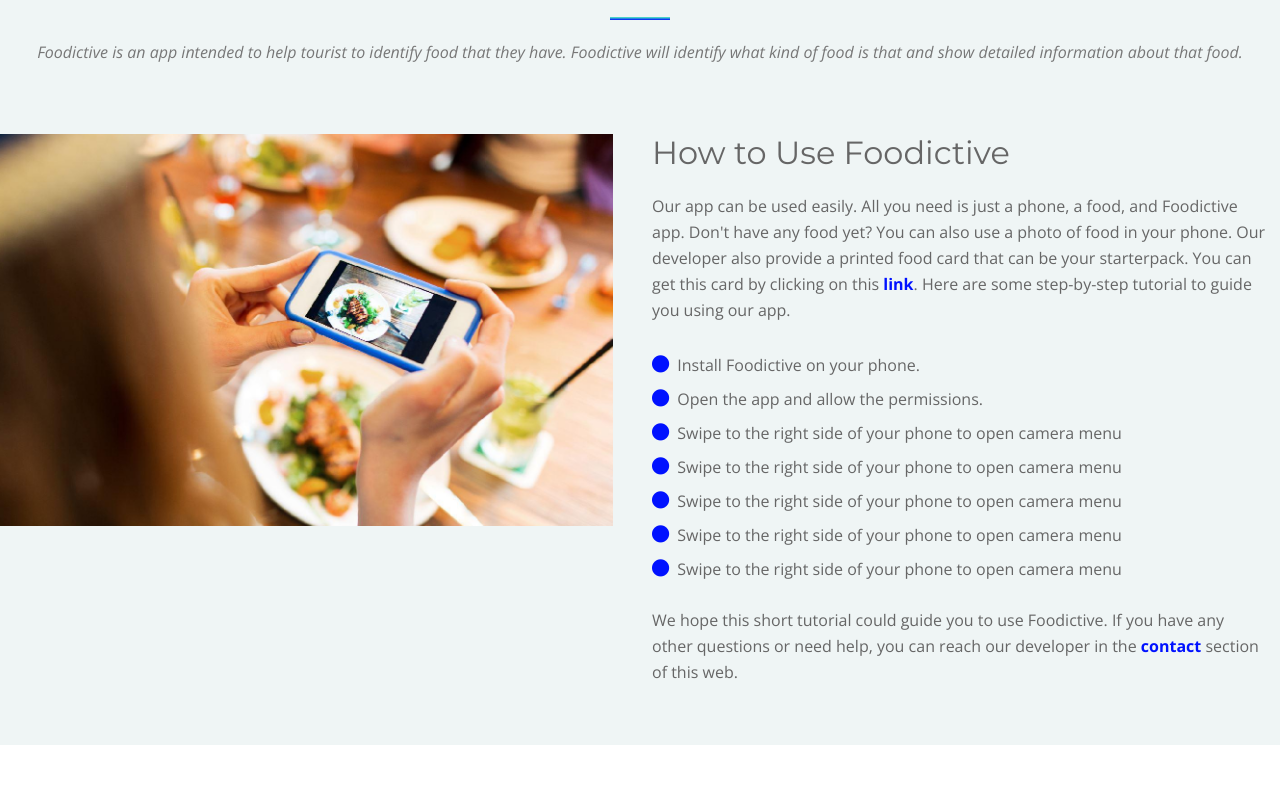
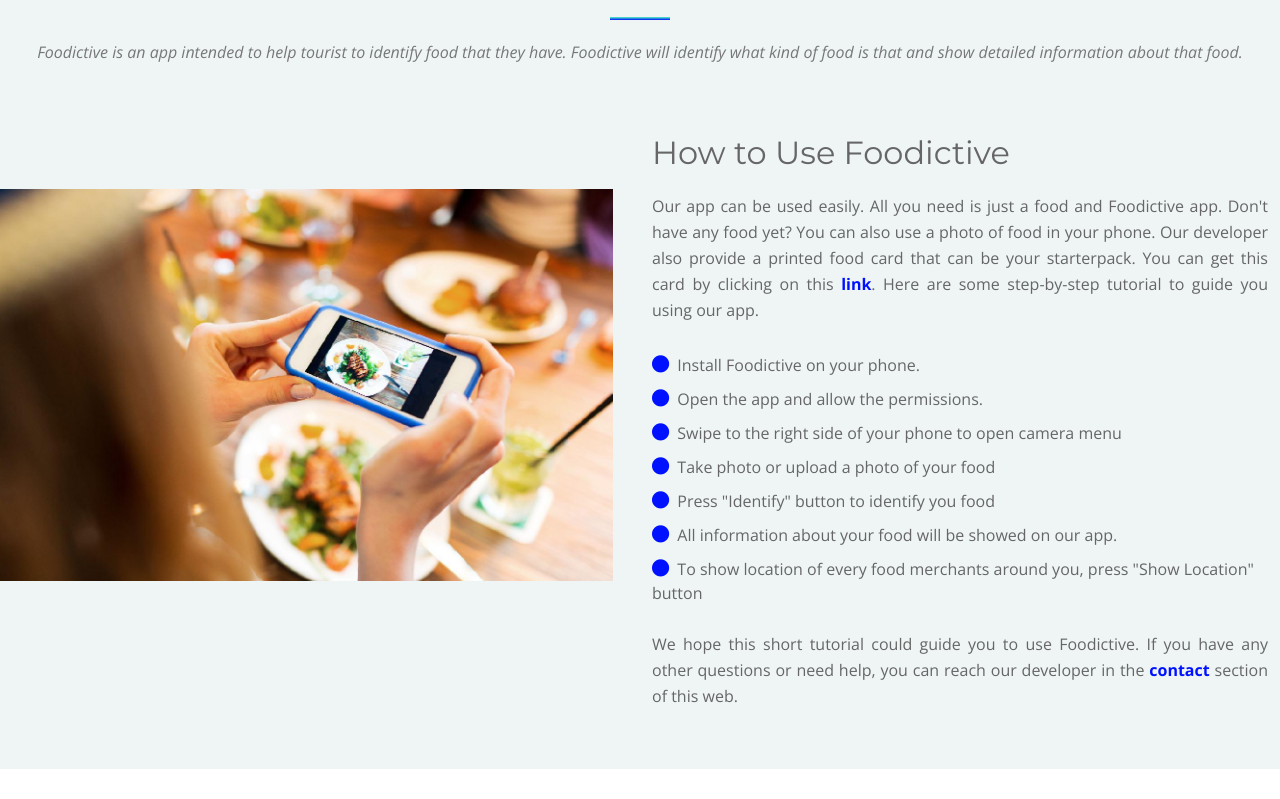
Before and after one commit to Foodictive/Foodictive-Web, a plain HTML site: page index.html in a window 1280 px wide. Shown: the part 901-1700 px from the top of the page. Drawn offline with nearby package versions, Linux system fonts and the light colour scheme.

Commit message:
Changed text-align to some paragraph

```diff
--- a/assets/css/style.css
+++ b/assets/css/style.css
@@ -489,6 +489,7 @@
 #about .about-img img {
   margin-left: -15px;
   max-width: 100%;
+  margin-top: 55px;
 }
 @media (max-width: 768px) {
   #about .about-img {
@@ -513,6 +514,7 @@
 }
 #about .content p {
   line-height: 26px;
+  text-align: justify;
 }
 #about .content p:last-child {
   margin-bottom: 0;
@@ -901,6 +903,7 @@
   line-height: 24px;
   font-family: "Montserrat", sans-serif;
   color: #888;
+  text-align: justify;
 }
 #contact .social-links {
   padding-bottom: 20px;
--- a/index.html
+++ b/index.html
@@ -124,17 +124,17 @@
           <div class="col-lg-6 content" data-aos="fade-left" dat-aos-delay="100">
             <h2>How to Use Foodictive</h2>
             <p>
-              Our app can be used easily. All you need is just a phone, a food, and Foodictive app. Don't have any food yet? You can also use a photo of food in your phone. Our developer also provide a printed food card that can be your starterpack. You can get this card by clicking on this <a href="#pricing" style="font-weight:bold">link</a>. Here are some step-by-step tutorial to guide you using our app.
+              Our app can be used easily. All you need is just a food and Foodictive app. Don't have any food yet? You can also use a photo of food in your phone. Our developer also provide a printed food card that can be your starterpack. You can get this card by clicking on this <a href="#pricing" style="font-weight:bold">link</a>. Here are some step-by-step tutorial to guide you using our app.
             </p>
 
             <ul>
               <li><i class="fa fa-circle fa-2xs" aria-hidden="true"></i> Install Foodictive on your phone.</li>
               <li><i class="fa fa-circle fa-2xs" aria-hidden="true"></i> Open the app and allow the permissions.</li>
               <li><i class="fa fa-circle fa-2xs" aria-hidden="true"  ></i> Swipe to the right side of your phone to open camera menu</li>
-              <li><i class="fa fa-circle fa-2xs" aria-hidden="true"  ></i> Swipe to the right side of your phone to open camera menu</li>
-              <li><i class="fa fa-circle fa-2xs" aria-hidden="true"  ></i> Swipe to the right side of your phone to open camera menu</li>
-              <li><i class="fa fa-circle fa-2xs" aria-hidden="true"  ></i> Swipe to the right side of your phone to open camera menu</li>
-              <li><i class="fa fa-circle fa-2xs" aria-hidden="true"  ></i> Swipe to the right side of your phone to open camera menu</li>
+              <li><i class="fa fa-circle fa-2xs" aria-hidden="true"  ></i> Take photo or upload a photo of your food</li>
+              <li><i class="fa fa-circle fa-2xs" aria-hidden="true"  ></i> Press "Identify" button to identify you food</li>
+              <li><i class="fa fa-circle fa-2xs" aria-hidden="true"  ></i> All information about your food will be showed on our app.</li>
+              <li><i class="fa fa-circle fa-2xs" aria-hidden="true"  ></i> To show location of every food merchants around you, press "Show Location" button</li>
             </ul>
 
             <p>
```
